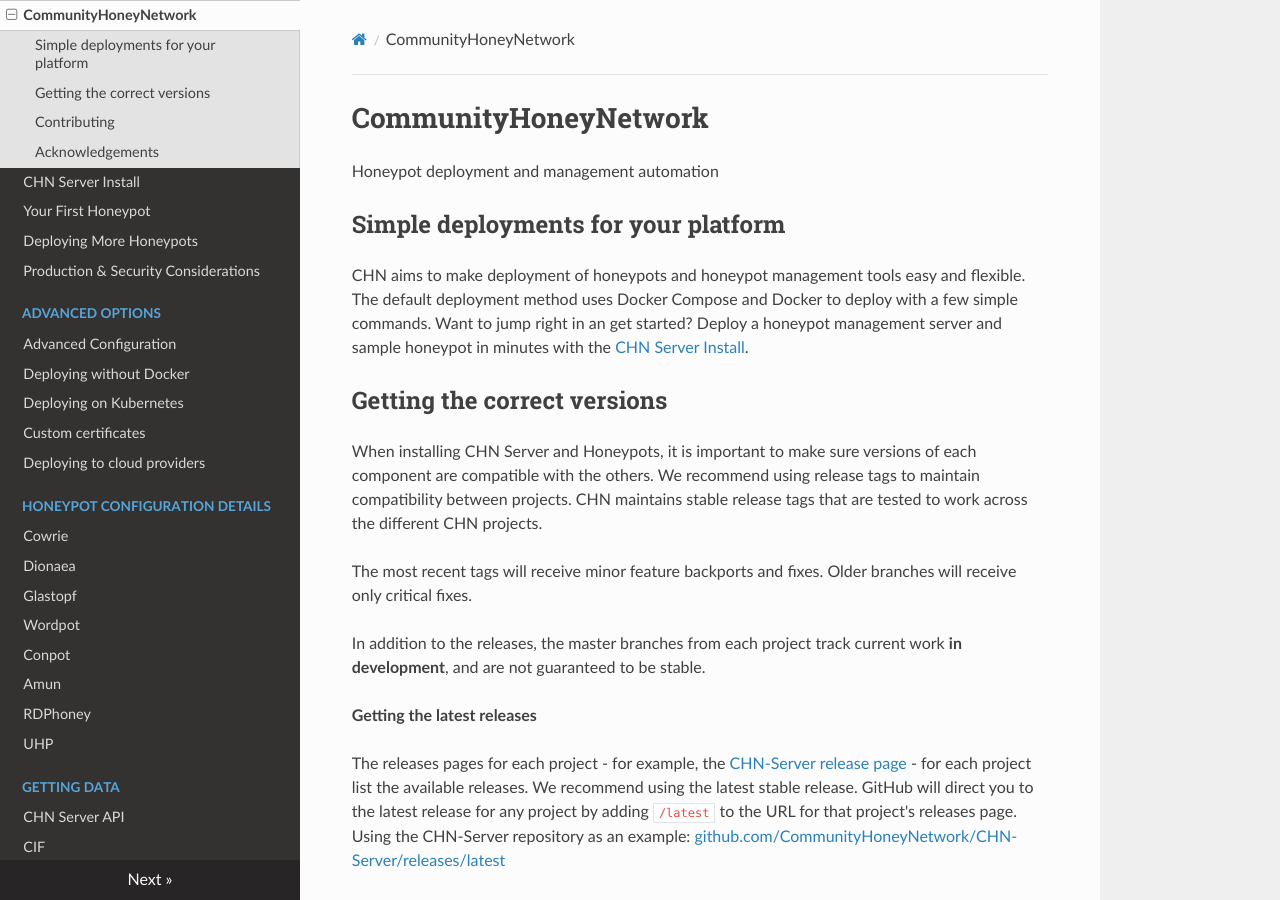
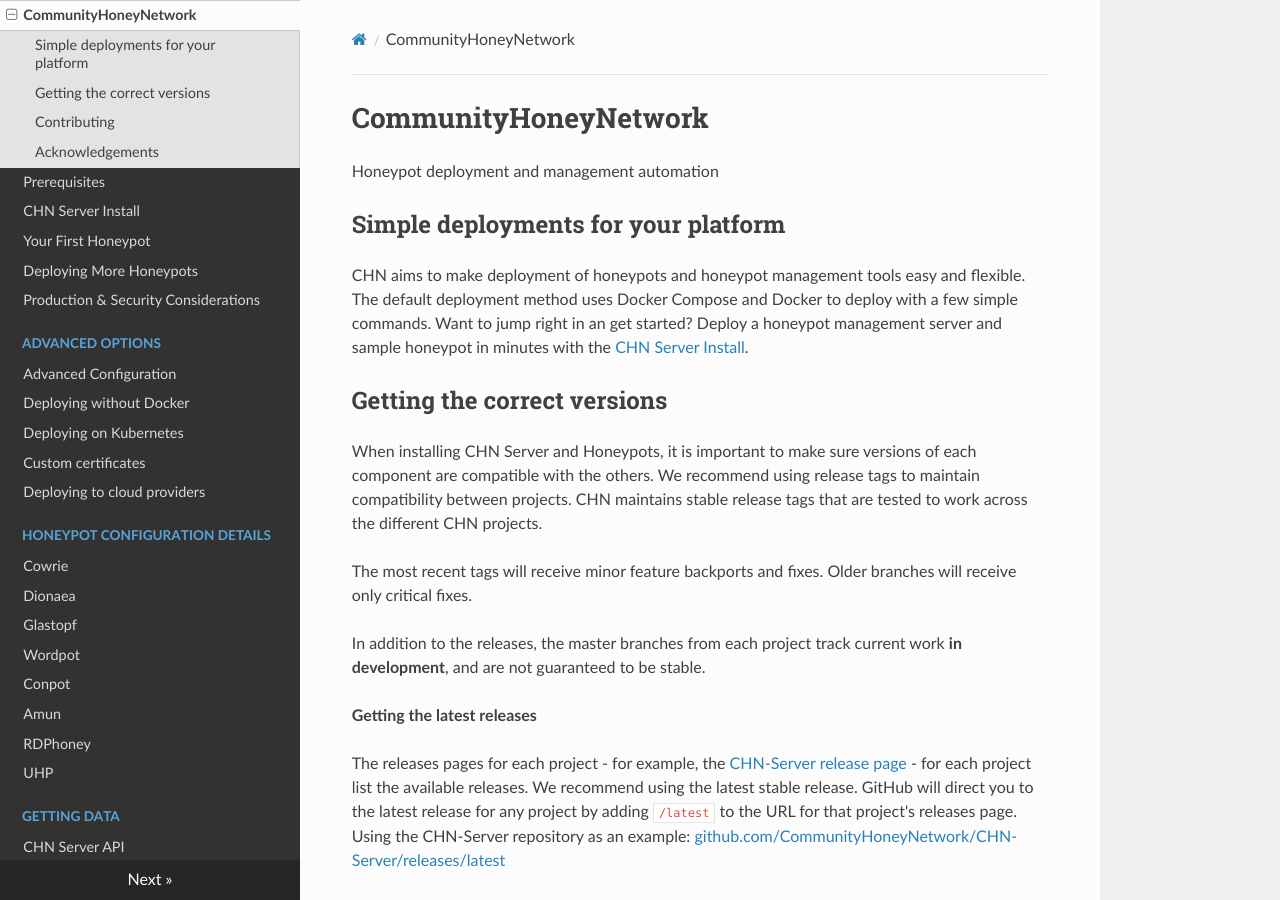
Before and after one commit to CommunityHoneyNetwork/chn-docs, an MkDocs documentation site: the page built from docs/index.md, in a window 1280 px wide and 900 px high. Built offline with MkDocs 1.6.1, drawn with Linux system fonts in a browser that asks for light colours; nearby versions of some CDN libraries; old or Windows-style settings are respelled for this version of MkDocs.

Commit message:
Adding prereqs page to index

```diff
--- a/mkdocs.yml
+++ b/mkdocs.yml
@@ -6,6 +6,7 @@ markdown_extensions:
 - markdown.extensions.admonition
 pages:
     - 'CommunityHoneyNetwork': index.md
+    - 'Prerequisites': prerequisite.md
     - 'CHN Server Install': serverinstall.md
     - 'Your First Honeypot': firstpot.md
     - 'Deploying More Honeypots': honeypots.md
```
